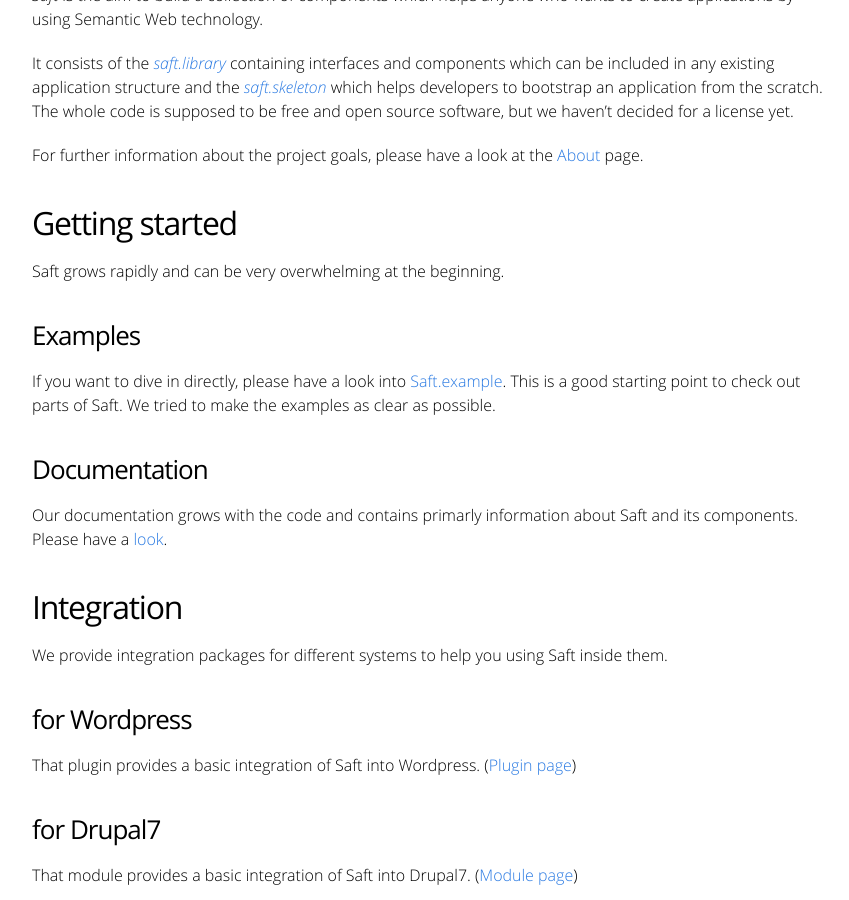
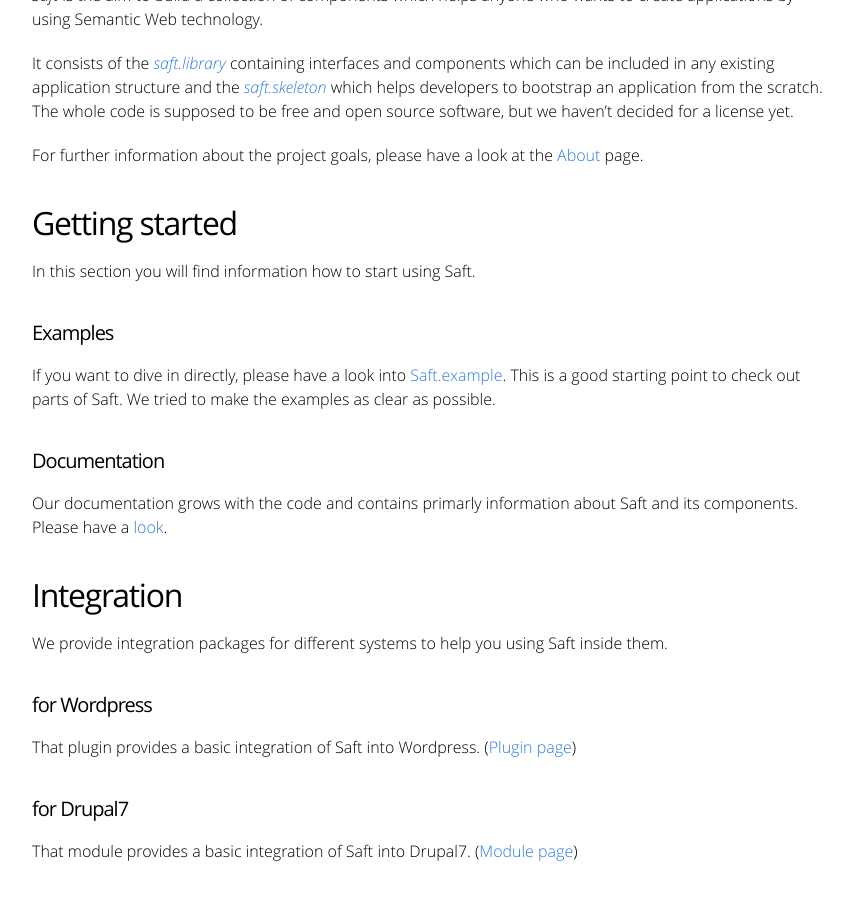
Before and after one commit to SaftIng/safting.github.io, a Jekyll site: the page built from index.md, in a window 1280 px wide and 900 px high, scrolled down 549 px. Shown: the whole window, without its empty margins (208-1057 px from the left). Built offline with Jekyll 4.4.1, drawn with Linux system fonts in a browser that asks for light colours.

Commit message:
Update index.md

```diff
--- a/index.md
+++ b/index.md
@@ -16,13 +16,13 @@ For further information about the project goals, please have a look at the [Abou
 
 ## Getting started
 
-Saft grows rapidly and can be very overwhelming at the beginning.
+In this section you will find information how to start using Saft.
 
-### Examples
+#### Examples
 
 If you want to dive in directly, please have a look into [Saft.example](https://github.com/SaftIng/Saft.example). This is a good starting point to check out parts of Saft. We tried to make the examples as clear as possible.
 
-### Documentation
+#### Documentation
 
 Our documentation grows with the code and contains primarly information about Saft and its components. Please have a [look](http://safting.github.io/doc).
 
@@ -30,10 +30,10 @@ Our documentation grows with the code and contains primarly information about Sa
 
 We provide integration packages for different systems to help you using Saft inside them.
 
-### for Wordpress
+#### for Wordpress
 
 That plugin provides a basic integration of Saft into Wordpress. ([Plugin page](https://github.com/SaftIng/Saft.wordpress))
 
-### for Drupal7
+#### for Drupal7
 
 That module provides a basic integration of Saft into Drupal7. ([Module page](https://github.com/SaftIng/Saft.drupal7))
```
